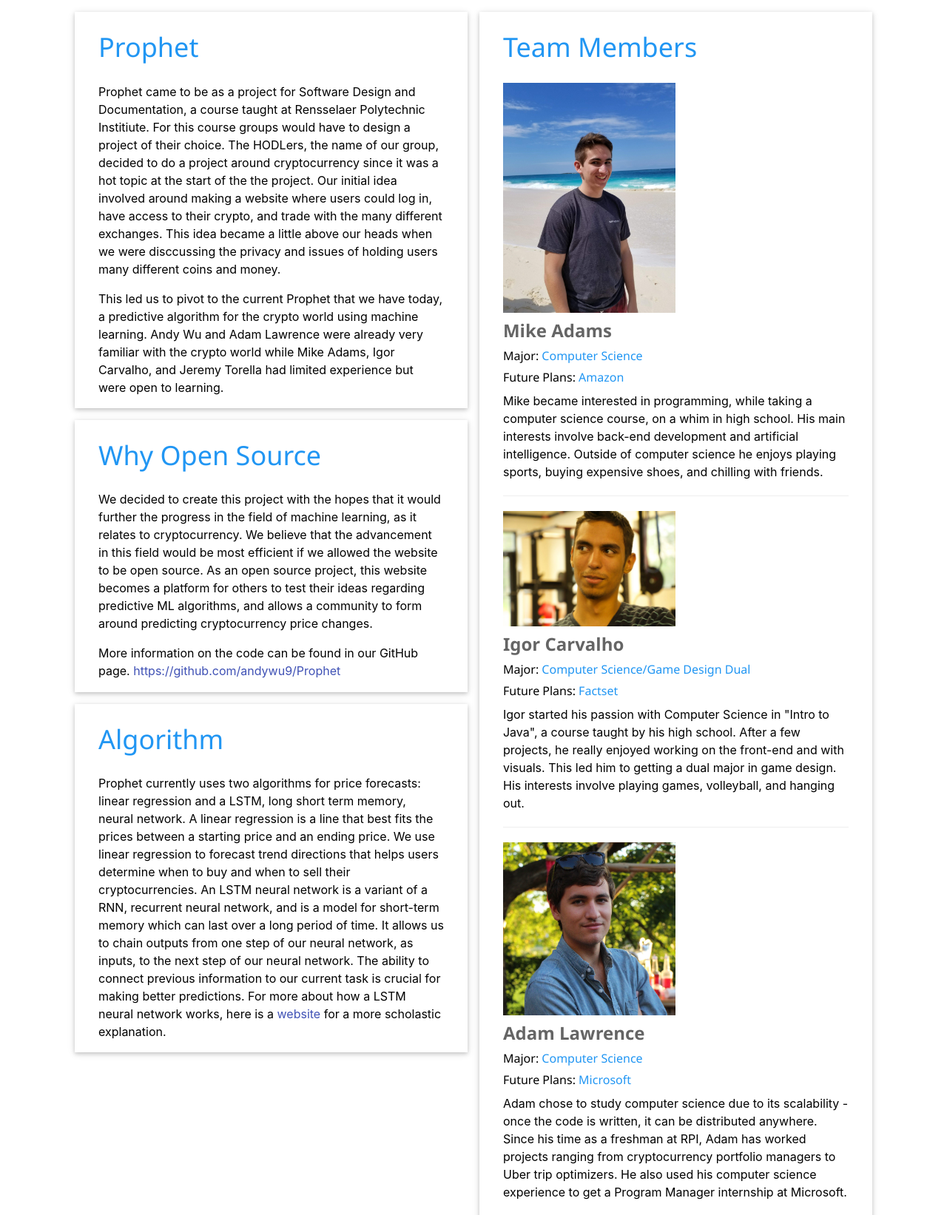
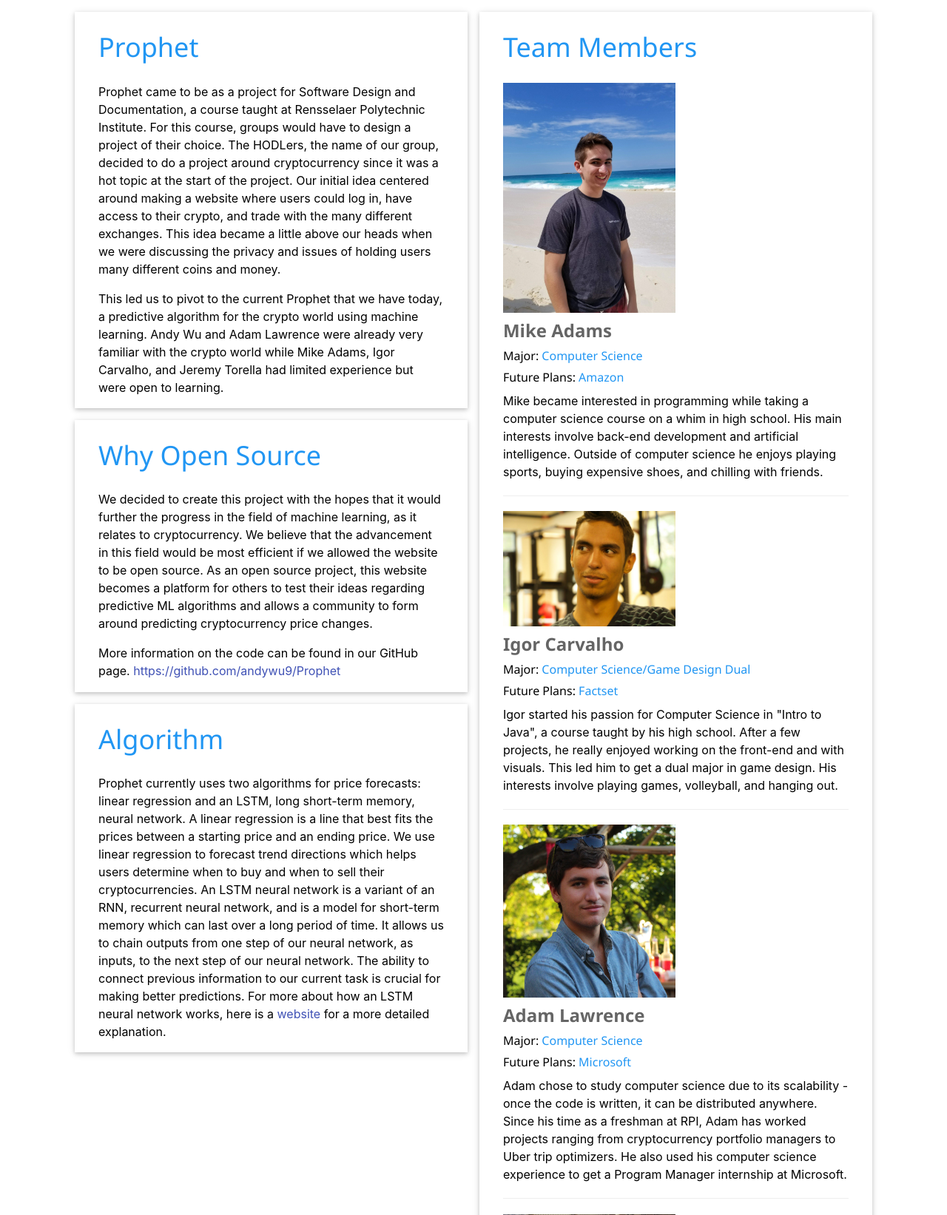
Before and after one commit to andywu9/Prophet, a Django app: page /about/ in a window 1280 px wide. Shown: the part 56-1699 px from the top of the page at 74% size. Run offline with Django 3.2, Linux system fonts and the light colour scheme; some libraries are stand-ins or nearby versions.

Commit message:
Fixed grammatical issues on about page

```diff
--- a/prophet/templates/pages/about.html
+++ b/prophet/templates/pages/about.html
@@ -21,25 +21,16 @@
       <div class="w3-container w3-card w3-white w3-margin-bottom">
         <h1 class="w3-text-blue w3-padding-16"><i class="w3-margin-right"></i>Prophet</h1>
         <div class="w3-container">
-         <p>Prophet came to be as a project for Software Design and Documentation, a course taught at Rensselaer Polytechnic Institiute. For this course groups
-             would have to design a project of their choice. The HODLers, the name of our group, decided to do a project around cryptocurrency since it was a hot
-             topic at the start of the the project. Our initial idea involved around making a website where users could log in, have access to their crypto, and
-             trade with the many different exchanges. This idea became a little above our heads when we were disccussing the privacy and issues of holding users
-             many different coins and money.
+         <p>Prophet came to be as a project for Software Design and Documentation, a course taught at Rensselaer Polytechnic Institute. For this course, groups would have to design a project of their choice. The HODLers, the name of our group, decided to do a project around cryptocurrency since it was a hot topic at the start of the project. Our initial idea centered around making a website where users could log in, have access to their crypto, and trade with the many different exchanges. This idea became a little above our heads when we were discussing the privacy and issues of holding users many different coins and money.
          </p>
-         <p>This led us to pivot to the current Prophet that we have today, a predictive algorithm for the crypto world using machine learning. Andy Wu and Adam
-             Lawrence were already very familiar with the crypto world while Mike Adams, Igor Carvalho, and Jeremy Torella had limited experience but were open to
-             learning.
+         <p>This led us to pivot to the current Prophet that we have today, a predictive algorithm for the crypto world using machine learning. Andy Wu and Adam Lawrence were already very familiar with the crypto world while Mike Adams, Igor Carvalho, and Jeremy Torella had limited experience but were open to learning.
          </p>
         </div>
       </div>
       <div class="w3-container w3-card w3-white w3-margin-bottom">
         <h1 class="w3-text-blue w3-padding-16"><i class="w3-margin-right"></i>Why Open Source</h1>
         <div class="w3-container">
-         <p> We decided to create this project with the hopes that it would further the progress in the field of machine learning, as it relates to cryptocurrency.
-            We believe that the advancement in this field would be most efficient if we allowed the website to be open source. As an open source project, this
-            website becomes a platform for others to test their ideas regarding predictive ML algorithms, and allows a community to form around predicting
-            cryptocurrency price changes.
+         <p>We decided to create this project with the hopes that it would further the progress in the field of machine learning, as it relates to cryptocurrency. We believe that the advancement in this field would be most efficient if we allowed the website to be open source. As an open source project, this website becomes a platform for others to test their ideas regarding predictive ML algorithms and allows a community to form around predicting cryptocurrency price changes.
          </p>
         <p>More information on the code can be found in our GitHub page. <a class="w3-text-indigo" href="https://github.com/andywu9/Prophet">https://github.com/andywu9/Prophet</a> </p>
     </div>
@@ -47,13 +38,8 @@
       <div class="w3-container w3-card w3-white w3-margin-bottom">
         <h1 class="w3-text-blue w3-padding-16"><i class="w3-margin-right"></i>Algorithm</h1>
         <div class="w3-container">
-         <p>Prophet currently uses two algorithms for price forecasts: linear regression and a LSTM, long short term memory, neural network. A linear regression
-             is a line that best fits the prices between a starting price and an ending price. We use linear regression to forecast trend directions that helps
-             users determine when to buy and when to sell their cryptocurrencies. An LSTM neural network is a variant of a RNN, recurrent neural network, and
-             is a model for short-term memory which can last over a long period of time. It allows us to chain outputs from one step of our neural network, as
-             inputs, to the next step of our neural network. The ability to connect previous information to our current task is crucial for making better
-             predictions. For more about how a LSTM neural network works, here is a <a class="w3-text-indigo" href="http://colah.github.io/posts/2015-08-Understanding-LSTMs/">website</a>
-             for a more scholastic explanation.
+         <p>Prophet currently uses two algorithms for price forecasts: linear regression and an LSTM, long short-term memory, neural network. A linear regression is a line that best fits the prices between a starting price and an ending price. We use linear regression to forecast trend directions which helps users determine when to buy and when to sell their cryptocurrencies. An LSTM neural network is a variant of an RNN, recurrent neural network, and is a model for short-term memory which can last over a long period of time. It allows us to chain outputs from one step of our neural network, as inputs, to the next step of our neural network. The ability to connect previous information to our current task is crucial for making better predictions. For more about how an LSTM neural network works, here is a <a class="w3-text-indigo" href="http://colah.github.io/posts/2015-08-Understanding-LSTMs/">website</a>
+             for a more detailed explanation.
          </p>
         </div>
       </div>
@@ -74,9 +60,7 @@
           <h3 class="w3-opacity"><b>Mike Adams</b></h3>
           <h6 class="w3-text-black">Major: <span class="w3-text-blue">Computer Science</span></h6>
           <h6 class="w3-text-black">Future Plans: <span class="w3-text-blue">Amazon</span></h6>
-          <p class="w3-text-black">Mike became interested in programming, while taking a computer science course, on a whim in high school. His main interests
-              involve back-end development and artificial intelligence. Outside of computer science he enjoys playing sports, buying expensive shoes, and
-              chilling with friends.
+          <p class="w3-text-black">Mike became interested in programming while taking a computer science course on a whim in high school. His main interests involve back-end development and artificial intelligence. Outside of computer science he enjoys playing sports, buying expensive shoes, and chilling with friends.
           </p>
           <hr>
         </div>
@@ -88,9 +72,8 @@
           <h3 class="w3-opacity"><b>Igor Carvalho</b></h3>
           <h6 class="w3-text-black">Major: <span class="w3-text-blue">Computer Science/Game Design Dual</span></h6>
           <h6 class="w3-text-black">Future Plans: <span class="w3-text-blue">Factset</span></h6>
-          <p class="w3-text-black">Igor started his passion with Computer Science in "Intro to Java", a course taught by his high school. After a few projects,
-              he really enjoyed working on the front-end and with visuals. This led him to getting a dual major in game design. His interests involve playing games,
-              volleyball, and hanging out.
+          <p class="w3-text-black">Igor started his passion for Computer Science in "Intro to Java", a course taught by his high school. After a few projects, he really enjoyed working on the front-end and with visuals. This led him to get a dual major in game design. His interests involve playing games,
+          volleyball, and hanging out.
           </p>
           <hr>
         </div>
```
